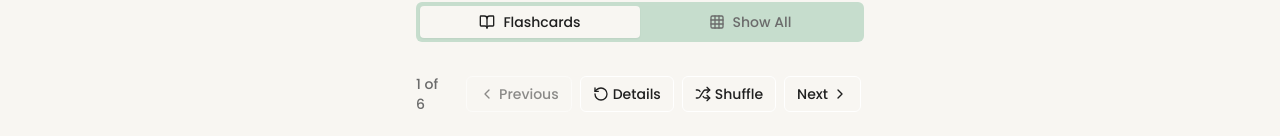
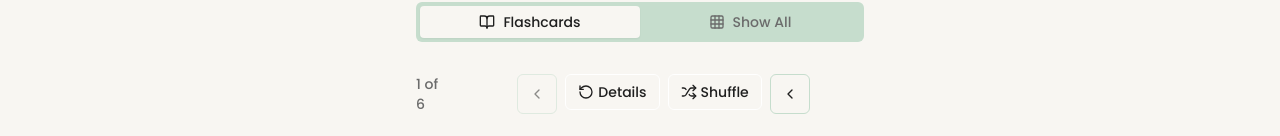
Before and after one commit to beembarik/Tartila-project, a React (Vite) app: page /learn in a window 1280 px wide. Shown: the part 210-346 px from the top of the page. Built offline with nearby package versions, Linux system fonts and the light colour scheme.

Commit message:
Update NavigationControls.tsx

```diff
--- a/src/components/NavigationControls.tsx
+++ b/src/components/NavigationControls.tsx
@@ -33,13 +33,13 @@ export const NavigationControls = ({
       <div className="flex flex-wrap justify-center gap-2 w-full">
         <Button
           variant="outline"
-          size="sm"
+          size="icon"
           onClick={onPrevious}
           disabled={currentIndex === 0}
-          className="flex items-center gap-1"
+          aria-label={t.navigation.previous}
+          className="bg-islamic-green/10        text-islamic-green border-islamic-green hover:bg-islamic-green hover:text-white disabled:opacity-50 disabled:cursor-not-allowed"
         >
           <ChevronLeft size={16} />
-          {t.navigation.previous}
         </Button>
 
         <Button
@@ -64,14 +64,15 @@ export const NavigationControls = ({
 
         <Button
           variant="outline"
-          size="sm"
+          size="icon"
           onClick={onNext}
           disabled={currentIndex === totalCount - 1}
-          className="flex items-center gap-1"
+          aria-label={t.navigation.previous}
+          className="bg-islamic-green/10        text-islamic-green border-islamic-green hover:bg-islamic-green hover:text-white disabled:opacity-50 disabled:cursor-not-allowed"
         >
-          {t.navigation.next}
-          <ChevronRight size={16} />
+          <ChevronLeft size={16} />
         </Button>
+
       </div>
     </div>
 
```
